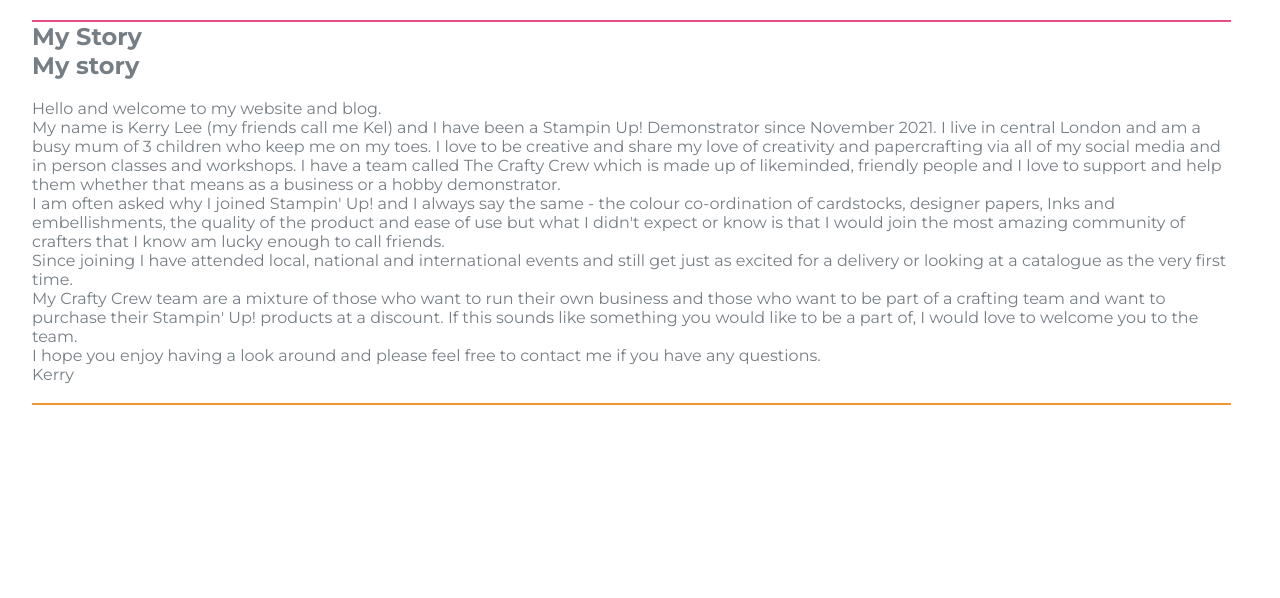
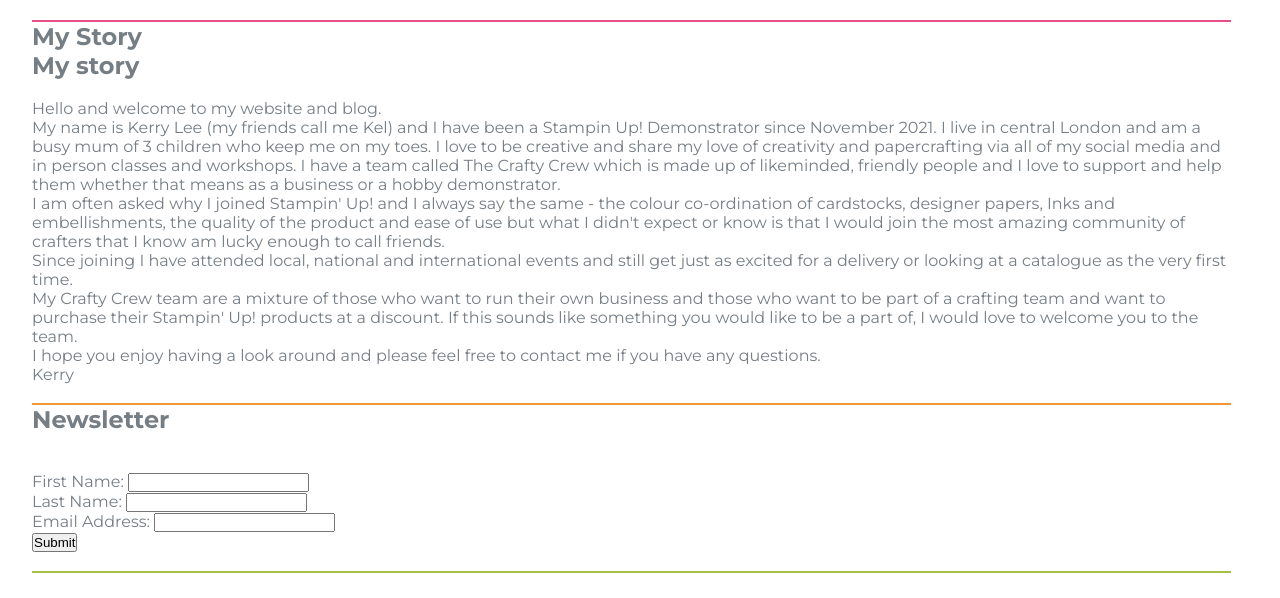
Before and after one commit to HobbesUnleashed/Creative-Crafts-with-Kel, a plain HTML site: page index.html in a window 1280 px wide. Shown: the part 141-739 px from the top of the page. Drawn offline with Linux system fonts and the light colour scheme.

Commit message:
Add Newsletter section to index.html

```diff
--- a/index.html
+++ b/index.html
@@ -54,6 +54,28 @@
         </section>
         <br>
         <hr style="border: 1px solid #f49733">
+        <!-- Newsletter section -->
+        <section id="newsletter">
+            <h2 class="pumpkin-pie">Newsletter</h2>
+            <br>
+            <!-- Form to signup to the newsletter -->
+            <form action="https://formdump.codeinstitute.net" method="post" id="newsletter-signup">
+                <br>
+                <label class="form-label" for="first-name">First Name:</label>
+                <input type="text" name="nl-first-name" id="first-name" class="form-inputs" required>
+                <br>
+                <label class="form-label" for="last-name">Last Name:</label>
+                <input type="text" name="nl-last-name" id="last-name" class="form-inputs" required>
+                <br>
+                <label class="form-label" for="email-address">Email Address:</label>
+                <input type="email"  name="nl-email-address" id="email-address" class="form-inputs" required>
+                <br>
+                <button type="submit" class="submit-btn">Submit</button>
+                <br>
+            </form>
+        </section>
+        <br>
+        <hr style="border: 1px solid #a3c149">
 
     </main>
     <!-- Footer element and contents -->
```
